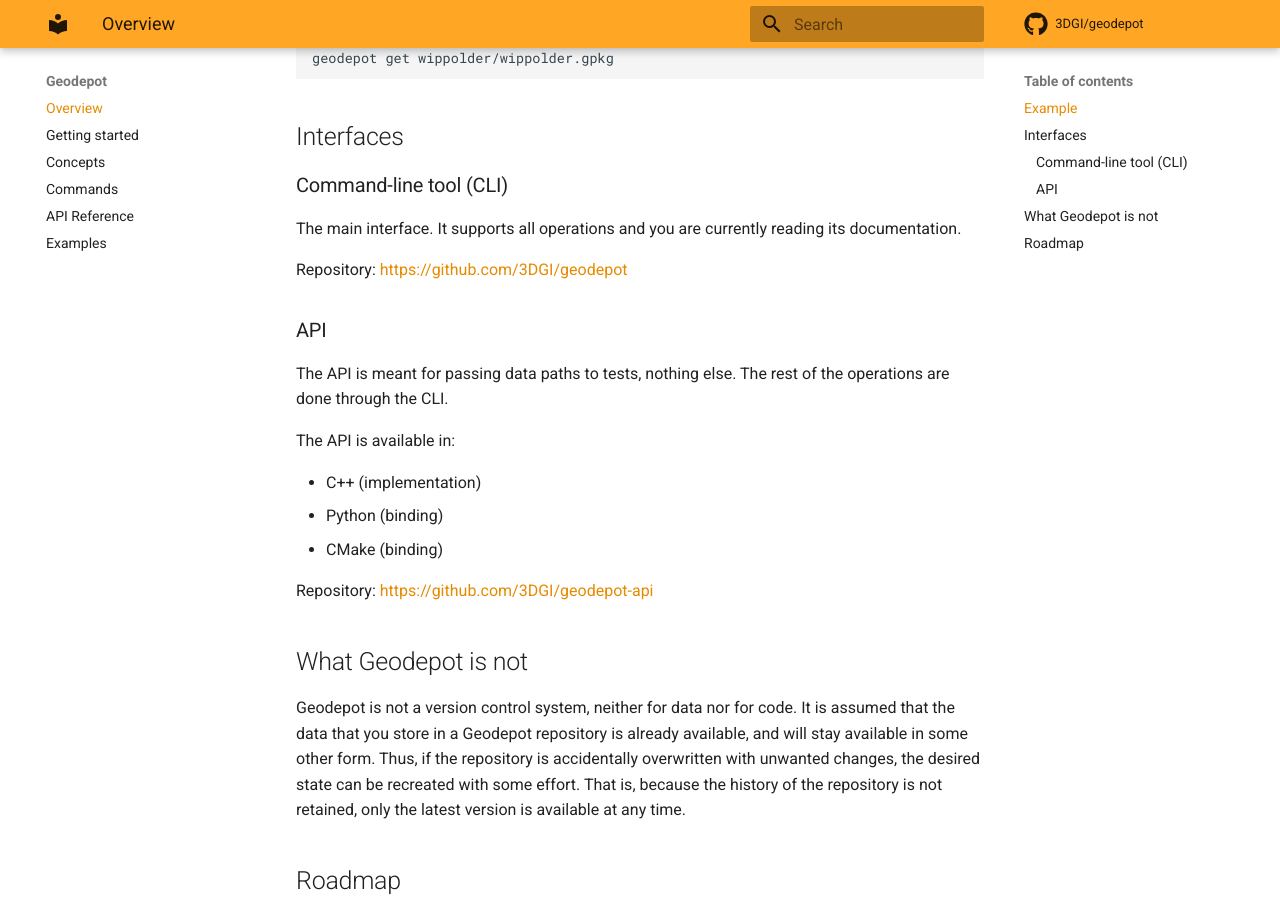
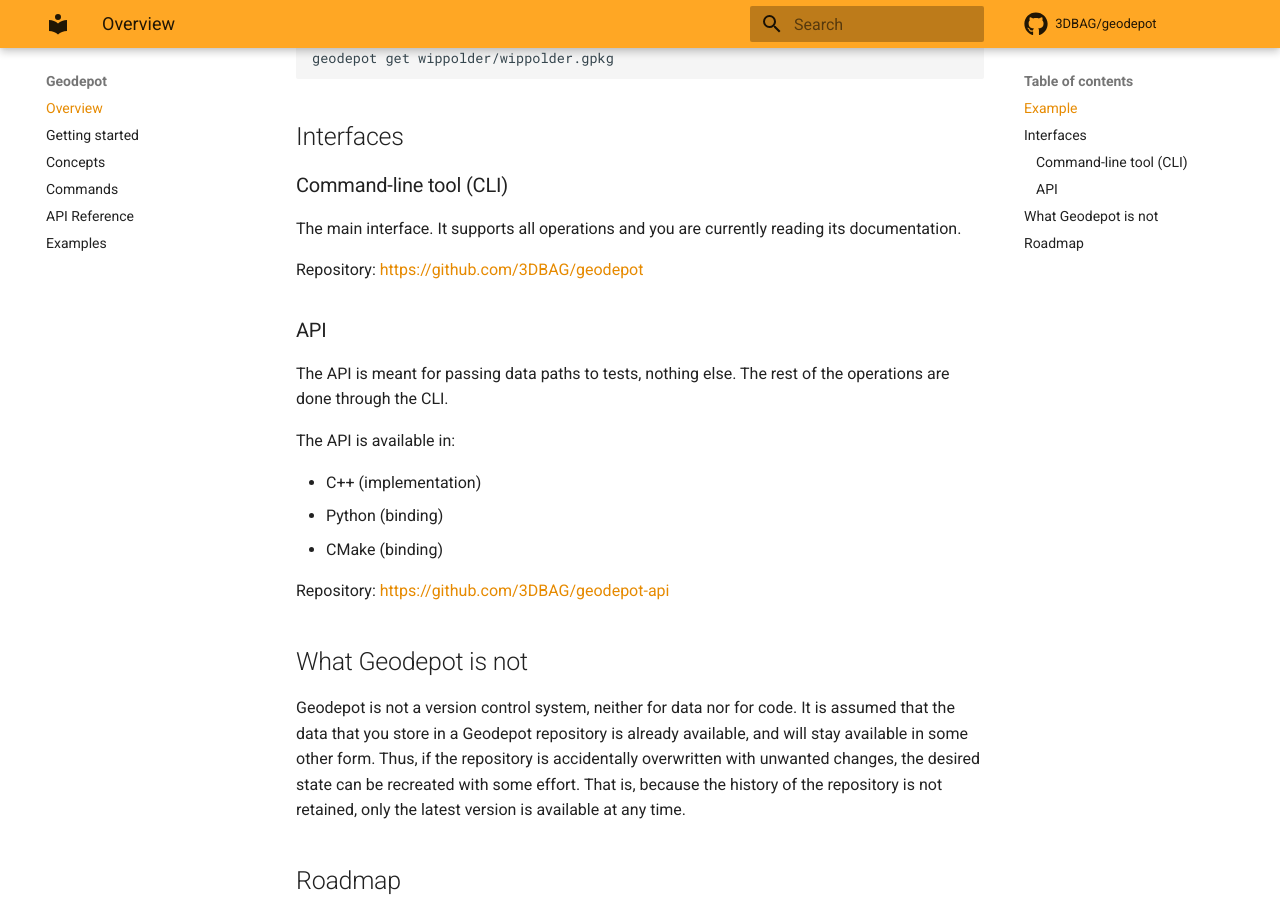
Before and after one commit to 3DBAG/geodepot, an MkDocs documentation site: the page built from docs/index.md, in a window 1280 px wide and 900 px high, scrolled down 1197 px. Built offline with MkDocs 1.6.1 and Material for MkDocs 9.7.7, drawn with Linux system fonts in a browser that asks for light colours; comment, search, counter and statistics services are not loaded.

Commit message:
Transfer repository

```diff
--- a/docs/index.md
+++ b/docs/index.md
@@ -87,7 +87,7 @@ geodepot get wippolder/wippolder.gpkg
 The main interface.
 It supports all operations and you are currently reading its documentation.
 
-Repository: [https://github.com/3DGI/geodepot](https://github.com/3DGI/geodepot)
+Repository: [https://github.com/3DBAG/geodepot](https://github.com/3DBAG/geodepot)
 
 ### API
 
@@ -100,7 +100,7 @@ The API is available in:
 - Python (binding)
 - CMake (binding)
 
-Repository: [https://github.com/3DGI/geodepot-api](https://github.com/3DGI/geodepot-api)
+Repository: [https://github.com/3DBAG/geodepot-api](https://github.com/3DBAG/geodepot-api)
 
 ## What Geodepot is not
 
--- a/mkdocs.yml
+++ b/mkdocs.yml
@@ -1,8 +1,8 @@
 # yaml-language-server: $schema=https://squidfunk.github.io/mkdocs-material/schema.json
 site_name: Geodepot
-site_url: https://3DGI.github.io/geodepot
-repo_url: https://github.com/3DGI/geodepot
-repo_name: 3DGI/geodepot
+site_url: https://3DBAG.github.io/geodepot
+repo_url: https://github.com/3DBAG/geodepot
+repo_name: 3DBAG/geodepot
 plugins:
   - search
 theme:
```
Also changed, not shown: README.md (+3 -3 lines).
